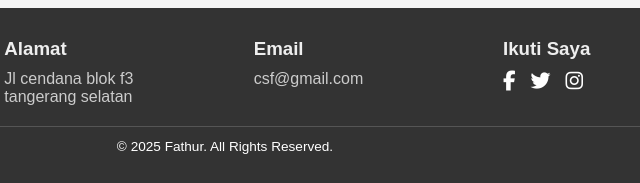
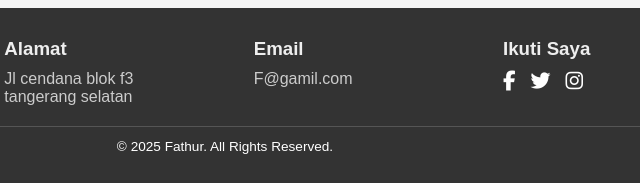
Before and after one commit to hun16/mywebsite, a plain HTML site: page FILE.HTML in a window 1280 px wide. Shown: the part 1398-1581 px from the top of the page, 415-1055 px from the left. Drawn offline with Linux system fonts and the light colour scheme.

Commit message:
Update FILE.HTML

```diff
--- a/FILE.HTML
+++ b/FILE.HTML
@@ -733,7 +733,7 @@ toggle.addEventListener('change', () => {
     </div>
     <div class="contact">
       <h3>Email</h3>
-      <li id="a3"><a href="#"> <i class=""></i></a>csf@gmail.com</li>
+      <li id="a3"><a href="#"> <i class=""></i></a>F@gamil.com</li>
       <ul>
 
 
```
